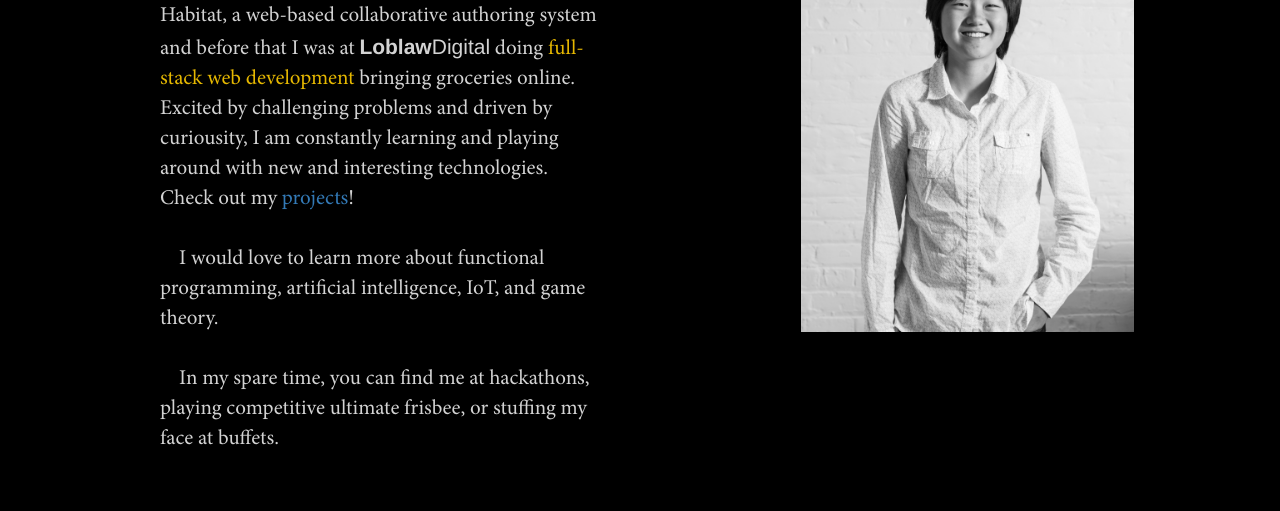
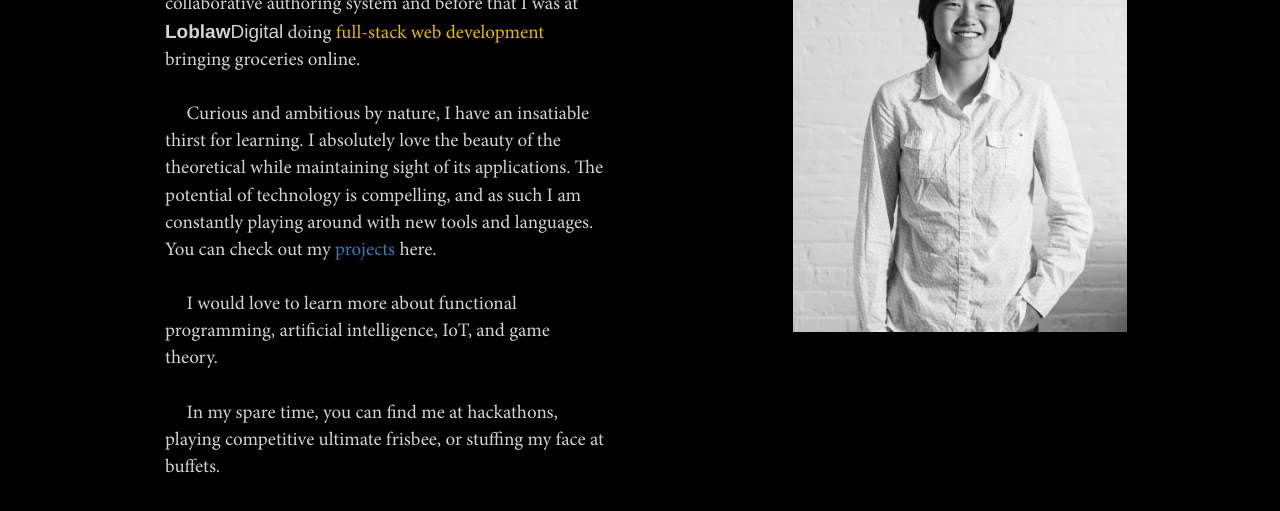
Before and after one commit to rosexu/rosexu.github.io, a website: page about.html in a window 1280 px wide. Shown: the part 383-894 px from the top of the page. Before the commit the page ends 868 px from the top, so only its background shows below. Drawn offline with Linux system fonts and the light colour scheme.

Commit message:
description update and some css fixes

```diff
--- a/about.html
+++ b/about.html
@@ -18,7 +18,6 @@
 					<span class="icon-bar"></span>
 					<span class="icon-bar"></span>
 				</button>
-				<!-- <a class="navbar-brand" href="#">Brand</a> -->
 			</div>
 
 			<div class="collapse navbar-collapse" id="navbar-collapse">
@@ -62,12 +61,17 @@
 				working on Habitat, a web-based collaborative authoring system and before that I was at
 				<span class="loblaw-digital"><b>Loblaw</b>Digital</span>
 				doing <span class="yellow">full-stack web development</span> bringing groceries online.
-			Excited by challenging problems and driven by curiousity, I am constantly learning and playing around with new and interesting technologies. Check out my
-			<a href="portfolio.html">projects</a>!
 				<br/><br/>
-			&nbsp;&nbsp;&nbsp;&nbsp;I would love to learn more about functional programming, artificial intelligence, IoT, and game theory.
+				&nbsp;&nbsp;&nbsp;&nbsp;
+				Curious and ambitious by nature, I have an insatiable thirst for learning. I absolutely love the beauty of the theoretical while maintaining sight of its applications. The potential of technology is compelling, and as such I am constantly playing around with new tools and languages.
+				You can check out my
+				<a href="portfolio.html">projects</a> here.
+				<br/><br/>
+				&nbsp;&nbsp;&nbsp;&nbsp;
+				I would love to learn more about functional programming, artificial intelligence, IoT, and game theory.
 				<br/> <br/>
-			&nbsp;&nbsp;&nbsp;&nbsp;In my spare time, you can find me at hackathons, playing competitive ultimate frisbee, or stuffing my face at buffets.
+				&nbsp;&nbsp;&nbsp;&nbsp;
+				In my spare time, you can find me at hackathons, playing competitive ultimate frisbee, or stuffing my face at buffets.
 			</p>
   		</div>
 	</div>
--- a/less/about.less
+++ b/less/about.less
@@ -1,8 +1,14 @@
+.main-about {
+	// Override bootstrap so we don't get a horizonal scrollbar.
+	&.row {
+		margin-left: 0px;
+		margin-right: 0px;
+	}
+}
+
 .wrapper-picture {
-	height: 400px;
-
 	.picture {
-		height: inherit;
+		height: 400px;
 	}
 }
 
@@ -50,10 +56,14 @@
 @media screen and (min-width: 768px) {
 	.main-about {
 		margin-top: 50px;
+		&.row {
+			margin-left: 0px;
+			margin-right: 0px;
+		}
 
 		.wrapper-picture {
-			height: 450px;
 			.picture {
+				height: 450px;
 				margin-bottom: 30px;
 			}
 		}
@@ -62,7 +72,7 @@
 			.bio {
 				padding-top: 0;
 				padding-left: 50px;
-				font-size: 20px;
+				font-size: 18px;
 			}
 		}
 	}
@@ -76,8 +86,8 @@
 		.wrapper-text {
 			.bio {
 				padding-top: 0;
-				padding-left: 160px;
-				font-size: 21px;
+				padding-left: 150px;
+				font-size: 19px;
 			}
 		}
 	}
```
Also changed, not shown: index.html (+1 -1 lines), css/main.css. Lines whose indentation alone changed are shown as unchanged.
